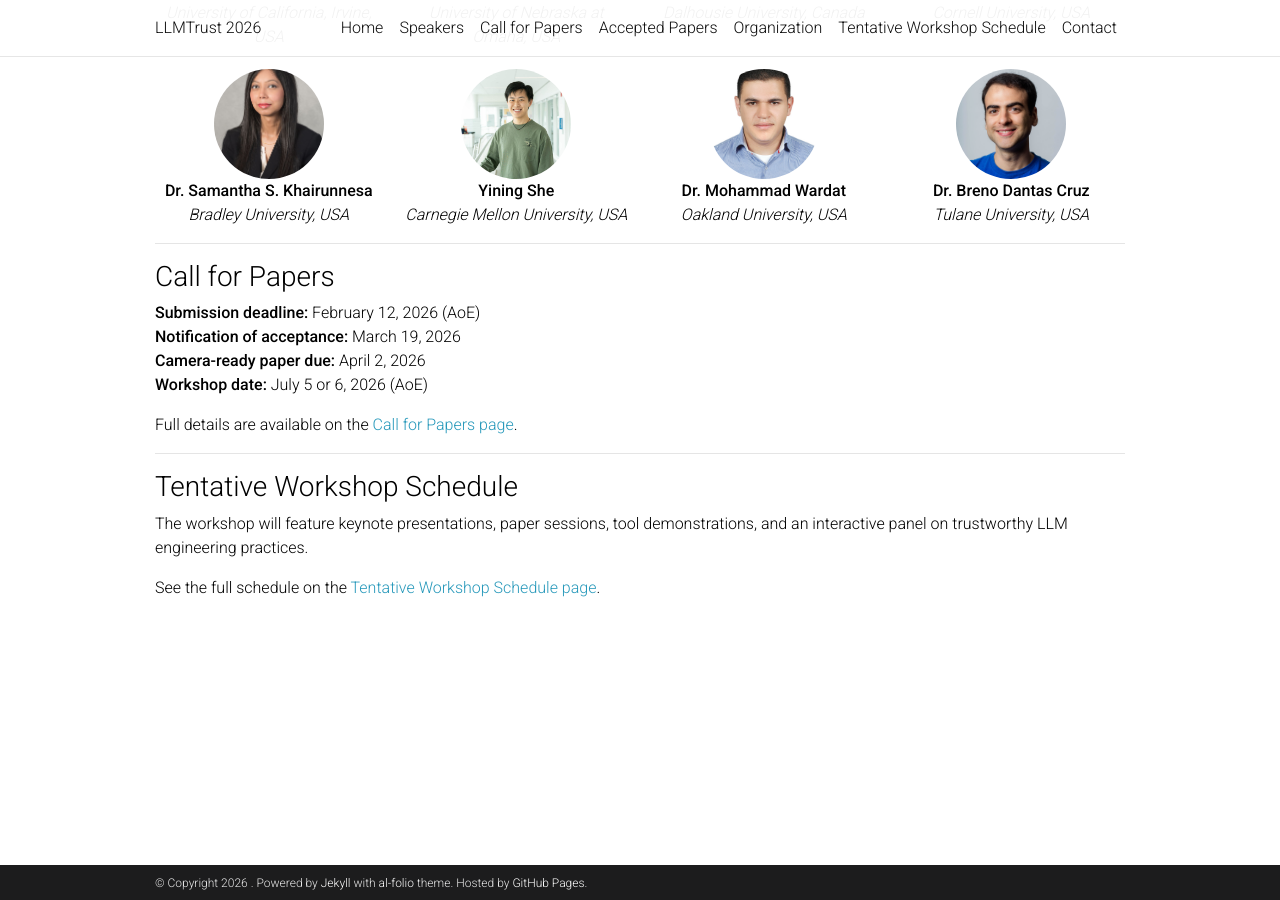
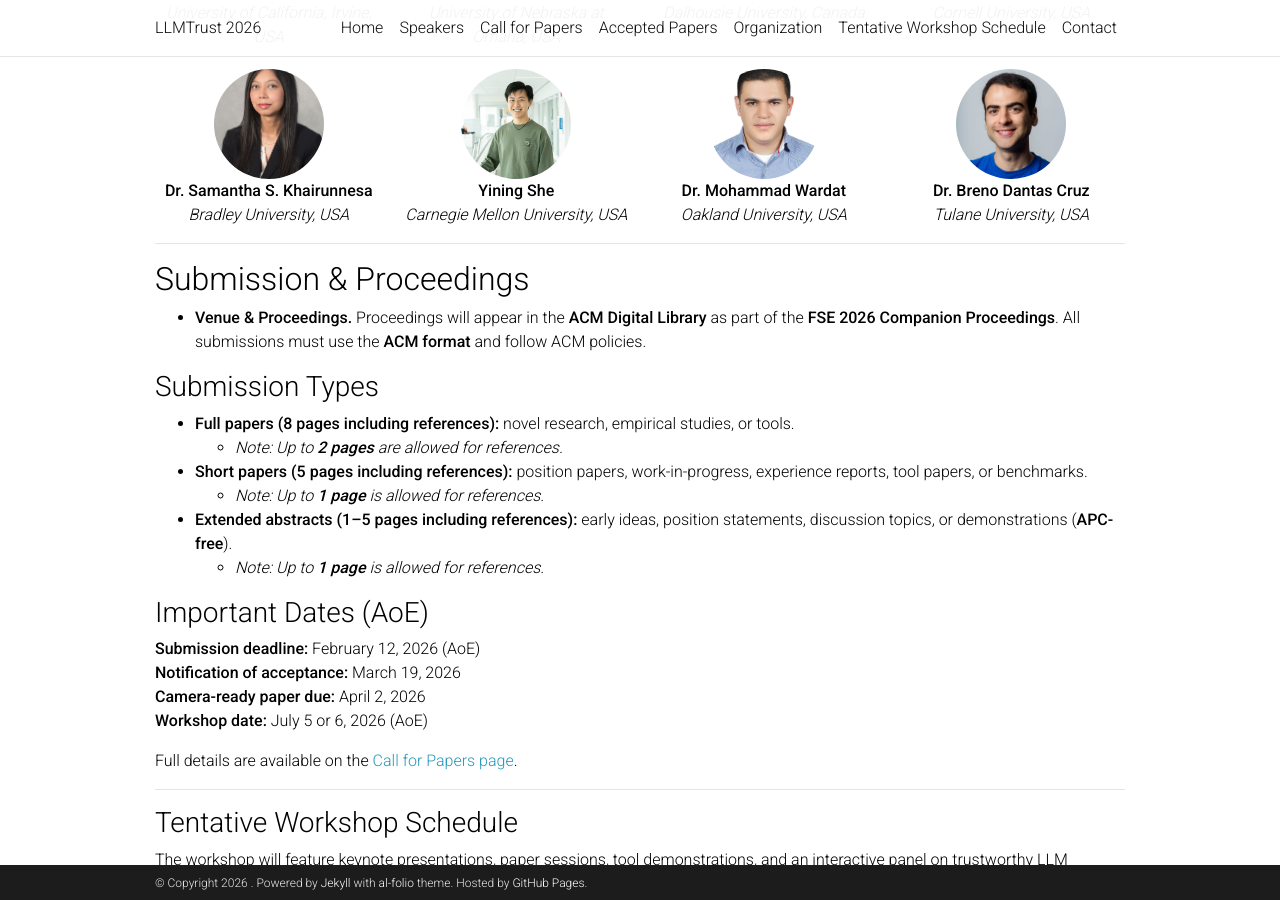
Before and after one commit to llmtrust2026/llmtrust2026.github.io, a Jekyll site: the page built from _pages/home.md, in a window 1280 px wide and 900 px high, scrolled down 1814 px. Built offline with Jekyll 4.4.1, drawn with Linux system fonts in a browser that asks for light colours; comment, search, counter and statistics services are not loaded; a style sheet for code colours, icons or effects is not loaded.

Commit message:
Update home.md

```diff
--- a/_pages/home.md
+++ b/_pages/home.md
@@ -179,7 +179,23 @@ Grounded in trustworthiness goals (fairness, accountability, transparency, safet
 
 ---
 
-### Call for Papers
+## Submission & Proceedings
+
+- **Venue & Proceedings.** Proceedings will appear in the **ACM Digital Library** as part of the **FSE 2026 Companion Proceedings**. All submissions must use the **ACM format** and follow ACM policies.
+
+### Submission Types
+
+- **Full papers (8 pages including references):** novel research, empirical studies, or tools.
+  - *Note: Up to **2 pages** are allowed for references.*
+
+- **Short papers (5 pages including references):** position papers, work-in-progress, experience reports, tool papers, or benchmarks.
+  - *Note: Up to **1 page** is allowed for references.*
+
+- **Extended abstracts (1–5 pages including references):** early ideas, position statements, discussion topics, or demonstrations (**APC-free**).
+  - *Note: Up to **1 page** is allowed for references.*
+
+### Important Dates (AoE)
+
 
 **Submission deadline:** February 12, 2026 (AoE)
 **Notification of acceptance:** March 19, 2026
```
